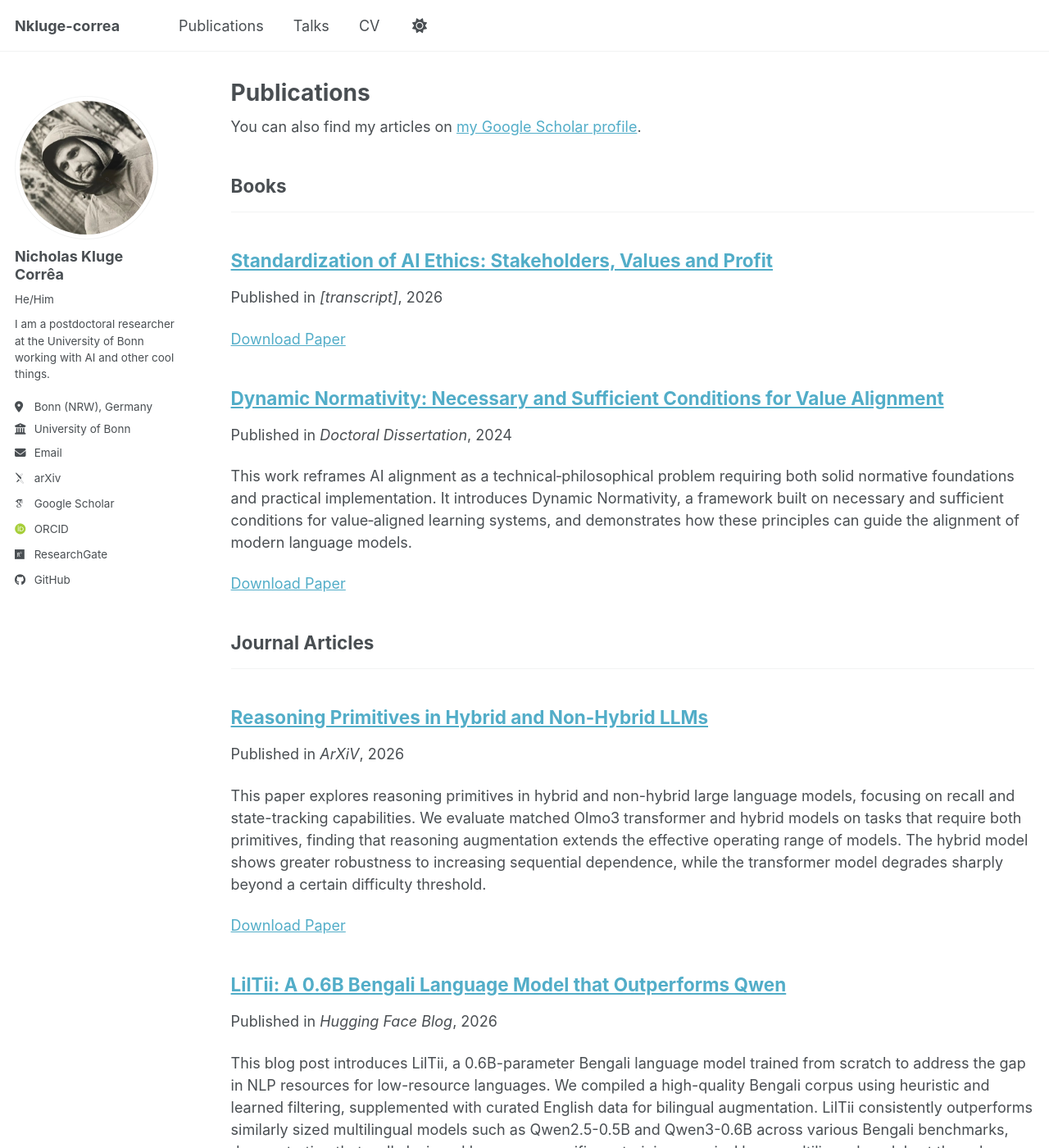
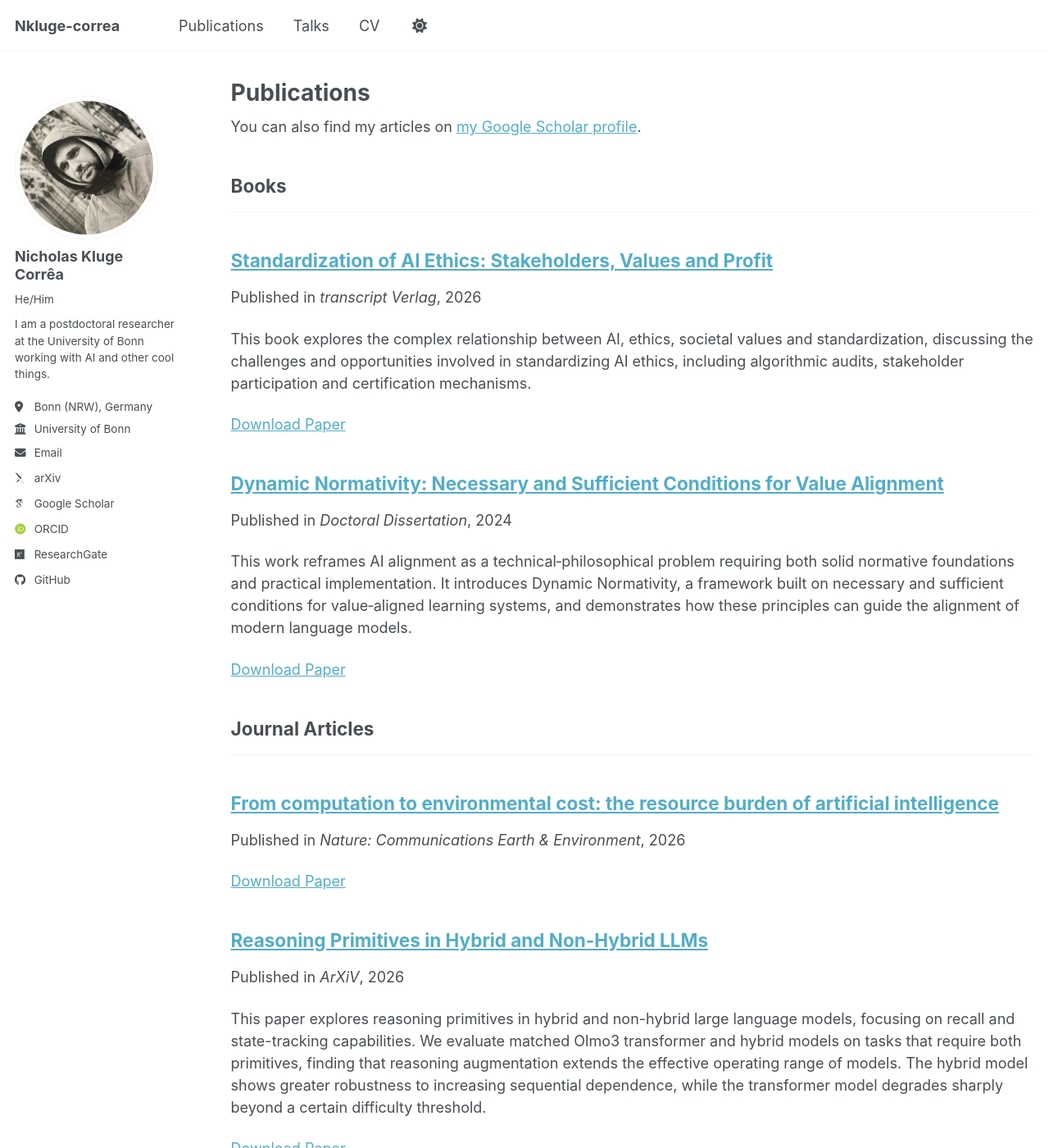
Before and after one commit to Nkluge-correa/Nkluge-correa.github.io, a Jekyll site: the page built from _pages/publications.html, in a window 1280 px wide and 1400 px high. Shown: the whole window at 82% size. Built offline with Jekyll 4.4.1, drawn with Linux system fonts in a browser that asks for light colours; some web fonts are replaced; a script bundle is joined from its source files by our own code; library files that are not in the unit come from our copies; some of the changed lines change nothing that is shown.

Commit message:
added publication (From computation to environmental cost: the resource burden of artificial intelligence)

````diff
--- a/_publications/2026-04-01-standardization-of-ai-ethics.md
+++ b/_publications/2026-04-01-standardization-of-ai-ethics.md
@@ -1,11 +1,11 @@
 ---
-title: " Standardization of AI Ethics: Stakeholders, Values and Profit"
+title: "Standardization of AI Ethics: Stakeholders, Values and Profit"
 collection: publications
 category: books
 permalink: /publication/2026-04-01-standardization-of-ai-ethics
-excerpt: ''
+excerpt: 'This book explores the complex relationship between AI, ethics, societal values and standardization, discussing the challenges and opportunities involved in standardizing AI ethics, including algorithmic audits, stakeholder participation and certification mechanisms.'
 date: 2026-04-01
-venue: '[transcript]'
+venue: 'transcript Verlag'
 paperurl: 'https://www.transcript-verlag.de/978-3-8376-8241-0/standardization-of-ai-ethics/?number=978-3-8394-7843-1'
 ---
 
--- /dev/null
+++ b/_publications/2026-05-07-from-computation-to-environmental-cost.md
@@ -0,0 +1,29 @@
+---
+title: "From computation to environmental cost: the resource burden of artificial intelligence"
+collection: publications
+category: manuscripts
+permalink: /publication/2026-05-07-from-computation-to-environmental-cost
+excerpt: ''
+date: 2026-05-07
+venue: 'Nature: Communications Earth & Environment'
+paperurl: "https://www.nature.com/articles/s43247-026-03537-5"
+---
+
+**Abstract**
+
+Here we quantify the material footprint of artificial intelligence training by linking computational workloads to physical hardware needs. Graphics processing unit demand is expressed as equivalent hardware lifetime consumed and, thus, the material demand involved. As computational demands rise, assessing the environmental impact of artificial intelligence requires moving beyond energy and water consumption to include the material demands of specialized hardware. We analyzed the elemental composition of a widely used graphics processing unit identifying 32 elements. The results show that artificial intelligence hardware consists of approximately 90% heavy metals and only trace amounts of precious metals. Integrating these measurements with computational throughput across varying hardware lifespans, training a large language model requires between 1760 and 8800 graphics processing units. Our findings highlight that incremental model performance gains come at disproportionately high material costs, underscoring the need to incorporate material resource considerations into discussions of artificial intelligence scalability and sustainability.
+
+**BibTeX**
+
+```bibtex
+@article{Falk2026,
+  author    = {Falk, S. and Kluge Corr{\^e}a, N. and Luccioni, S. and others},
+  title     = {From computation to environmental cost: the resource burden of artificial intelligence},
+  journal   = {Communications Earth \& Environment},
+  volume    = {7},
+  pages     = {397},
+  year      = {2026},
+  doi       = {10.1038/s43247-026-03537-5},
+  url       = {https://doi.org/10.1038/s43247-026-03537-5}
+}
+```
````
